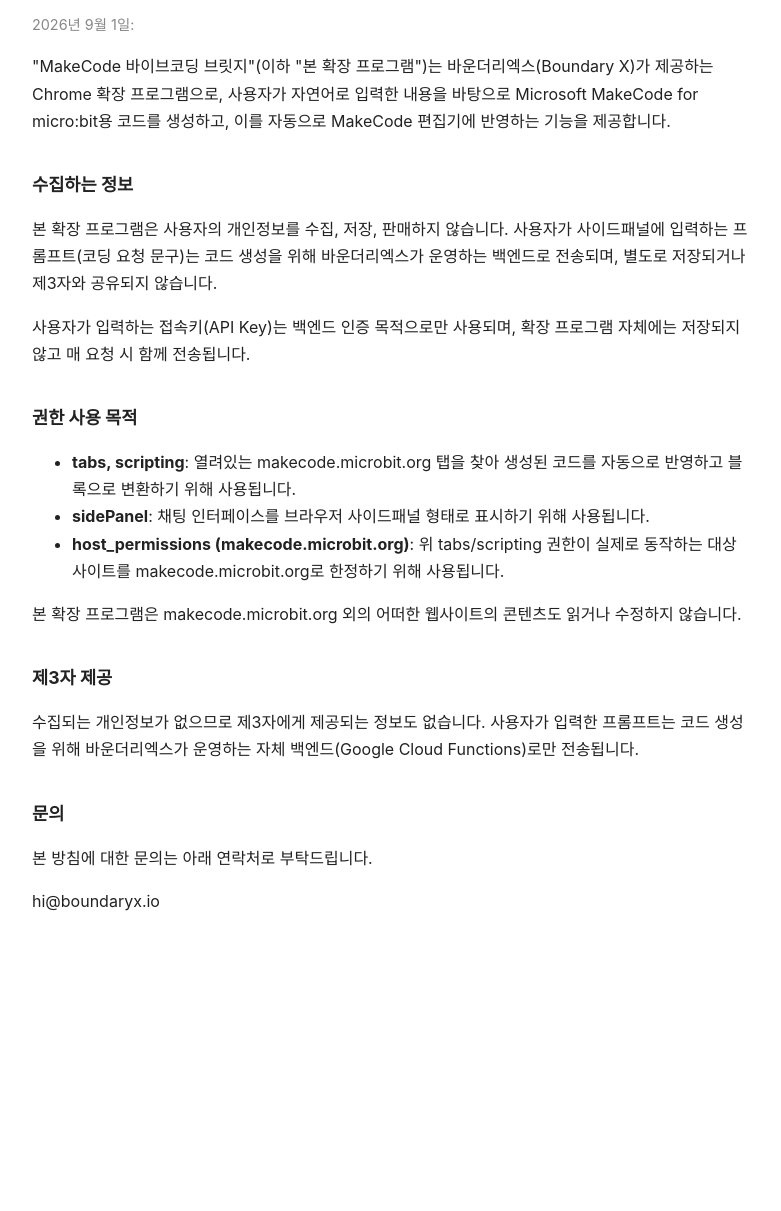
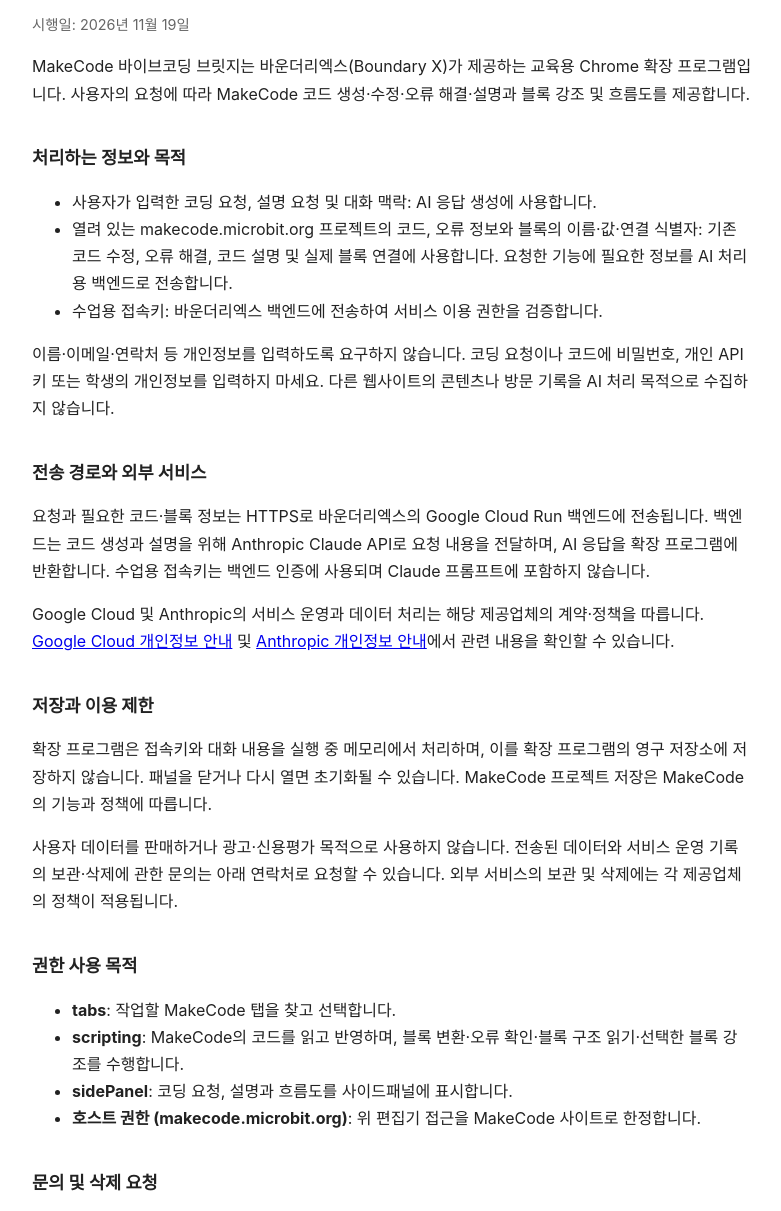
Before and after one commit to boundary-x/vibe-coding-studio-chrome-extension, a plain HTML site: page index.html in a window 1280 px wide. Shown: the part 104-1315 px from the top of the page, without its empty margins (248-1029 px from the left). Before the commit the page ends 1079 px from the top, so only its background shows below. Drawn offline with Linux system fonts and the light colour scheme.

Commit message:
Update privacy disclosure for Claude and MakeCode block explanations

```diff
--- a/index.html
+++ b/index.html
@@ -1,39 +1,20 @@
 <!DOCTYPE html>
-<html lang="ko">
-<head>
-<meta charset="UTF-8">
-<meta name="viewport" content="width=device-width, initial-scale=1.0">
-<title>개인정보처리방침 - MakeCode 바이브코딩 브릿지</title>
-<style>
-  body { font-family: -apple-system, BlinkMacSystemFont, 'Malgun Gothic', sans-serif; max-width: 720px; margin: 60px auto; padding: 0 20px; line-height: 1.7; color: #222; }
-  h1 { font-size: 1.5rem; }
-  h2 { font-size: 1.1rem; margin-top: 2em; }
-  .updated { color: #888; font-size: 0.9rem; }
-</style>
-</head>
-<body>
-  <h1>개인정보처리방침</h1>
-  <p class="updated">2026년 9월 1일:</p>
-
-  <p>"MakeCode 바이브코딩 브릿지"(이하 "본 확장 프로그램")는 바운더리엑스(Boundary X)가 제공하는 Chrome 확장 프로그램으로, 사용자가 자연어로 입력한 내용을 바탕으로 Microsoft MakeCode for micro:bit용 코드를 생성하고, 이를 자동으로 MakeCode 편집기에 반영하는 기능을 제공합니다.</p>
-
-  <h2>수집하는 정보</h2>
-  <p>본 확장 프로그램은 사용자의 개인정보를 수집, 저장, 판매하지 않습니다. 사용자가 사이드패널에 입력하는 프롬프트(코딩 요청 문구)는 코드 생성을 위해 바운더리엑스가 운영하는 백엔드로 전송되며, 별도로 저장되거나 제3자와 공유되지 않습니다.</p>
-  <p>사용자가 입력하는 접속키(API Key)는 백엔드 인증 목적으로만 사용되며, 확장 프로그램 자체에는 저장되지 않고 매 요청 시 함께 전송됩니다.</p>
-
-  <h2>권한 사용 목적</h2>
-  <ul>
-    <li><strong>tabs, scripting</strong>: 열려있는 makecode.microbit.org 탭을 찾아 생성된 코드를 자동으로 반영하고 블록으로 변환하기 위해 사용됩니다.</li>
-    <li><strong>sidePanel</strong>: 채팅 인터페이스를 브라우저 사이드패널 형태로 표시하기 위해 사용됩니다.</li>
-    <li><strong>host_permissions (makecode.microbit.org)</strong>: 위 tabs/scripting 권한이 실제로 동작하는 대상 사이트를 makecode.microbit.org로 한정하기 위해 사용됩니다.</li>
-  </ul>
-  <p>본 확장 프로그램은 makecode.microbit.org 외의 어떠한 웹사이트의 콘텐츠도 읽거나 수정하지 않습니다.</p>
-
-  <h2>제3자 제공</h2>
-  <p>수집되는 개인정보가 없으므로 제3자에게 제공되는 정보도 없습니다. 사용자가 입력한 프롬프트는 코드 생성을 위해 바운더리엑스가 운영하는 자체 백엔드(Google Cloud Functions)로만 전송됩니다.</p>
-
-  <h2>문의</h2>
-  <p>본 방침에 대한 문의는 아래 연락처로 부탁드립니다.</p>
-  <p>hi@boundaryx.io</p>
-</body>
-</html>
+<html lang="ko"><head><meta charset="UTF-8"><meta name="viewport" content="width=device-width, initial-scale=1.0"><title>개인정보처리방침 - MakeCode 바이브코딩 브릿지</title><style>body{font-family:-apple-system,BlinkMacSystemFont,'Malgun Gothic',sans-serif;max-width:720px;margin:60px auto;padding:0 20px;line-height:1.7;color:#222}h1{font-size:1.5rem}h2{font-size:1.1rem;margin-top:2em}.updated{color:#666;font-size:.9rem}</style></head>
+<body><h1>개인정보처리방침</h1><p class="updated">시행일: 2026년 11월 19일</p>
+<p>MakeCode 바이브코딩 브릿지는 바운더리엑스(Boundary X)가 제공하는 교육용 Chrome 확장 프로그램입니다. 사용자의 요청에 따라 MakeCode 코드 생성·수정·오류 해결·설명과 블록 강조 및 흐름도를 제공합니다.</p>
+<h2>처리하는 정보와 목적</h2>
+<ul><li>사용자가 입력한 코딩 요청, 설명 요청 및 대화 맥락: AI 응답 생성에 사용합니다.</li><li>열려 있는 makecode.microbit.org 프로젝트의 코드, 오류 정보와 블록의 이름·값·연결 식별자: 기존 코드 수정, 오류 해결, 코드 설명 및 실제 블록 연결에 사용합니다. 요청한 기능에 필요한 정보를 AI 처리용 백엔드로 전송합니다.</li><li>수업용 접속키: 바운더리엑스 백엔드에 전송하여 서비스 이용 권한을 검증합니다.</li></ul>
+<p>이름·이메일·연락처 등 개인정보를 입력하도록 요구하지 않습니다. 코딩 요청이나 코드에 비밀번호, 개인 API 키 또는 학생의 개인정보를 입력하지 마세요. 다른 웹사이트의 콘텐츠나 방문 기록을 AI 처리 목적으로 수집하지 않습니다.</p>
+<h2>전송 경로와 외부 서비스</h2>
+<p>요청과 필요한 코드·블록 정보는 HTTPS로 바운더리엑스의 Google Cloud Run 백엔드에 전송됩니다. 백엔드는 코드 생성과 설명을 위해 Anthropic Claude API로 요청 내용을 전달하며, AI 응답을 확장 프로그램에 반환합니다. 수업용 접속키는 백엔드 인증에 사용되며 Claude 프롬프트에 포함하지 않습니다.</p>
+<p>Google Cloud 및 Anthropic의 서비스 운영과 데이터 처리는 해당 제공업체의 계약·정책을 따릅니다. <a href="https://cloud.google.com/terms/cloud-privacy-notice">Google Cloud 개인정보 안내</a> 및 <a href="https://www.anthropic.com/legal/privacy">Anthropic 개인정보 안내</a>에서 관련 내용을 확인할 수 있습니다.</p>
+<h2>저장과 이용 제한</h2>
+<p>확장 프로그램은 접속키와 대화 내용을 실행 중 메모리에서 처리하며, 이를 확장 프로그램의 영구 저장소에 저장하지 않습니다. 패널을 닫거나 다시 열면 초기화될 수 있습니다. MakeCode 프로젝트 저장은 MakeCode의 기능과 정책에 따릅니다.</p>
+<p>사용자 데이터를 판매하거나 광고·신용평가 목적으로 사용하지 않습니다. 전송된 데이터와 서비스 운영 기록의 보관·삭제에 관한 문의는 아래 연락처로 요청할 수 있습니다. 외부 서비스의 보관 및 삭제에는 각 제공업체의 정책이 적용됩니다.</p>
+<h2>권한 사용 목적</h2><ul>
+<li><strong>tabs</strong>: 작업할 MakeCode 탭을 찾고 선택합니다.</li>
+<li><strong>scripting</strong>: MakeCode의 코드를 읽고 반영하며, 블록 변환·오류 확인·블록 구조 읽기·선택한 블록 강조를 수행합니다.</li>
+<li><strong>sidePanel</strong>: 코딩 요청, 설명과 흐름도를 사이드패널에 표시합니다.</li>
+<li><strong>호스트 권한 (makecode.microbit.org)</strong>: 위 편집기 접근을 MakeCode 사이트로 한정합니다.</li></ul>
+<h2>문의 및 삭제 요청</h2><p>개인정보 처리에 관한 문의나 삭제 요청: <a href="mailto:hi@boundaryx.io">hi@boundaryx.io</a></p>
+</body></html>
```
